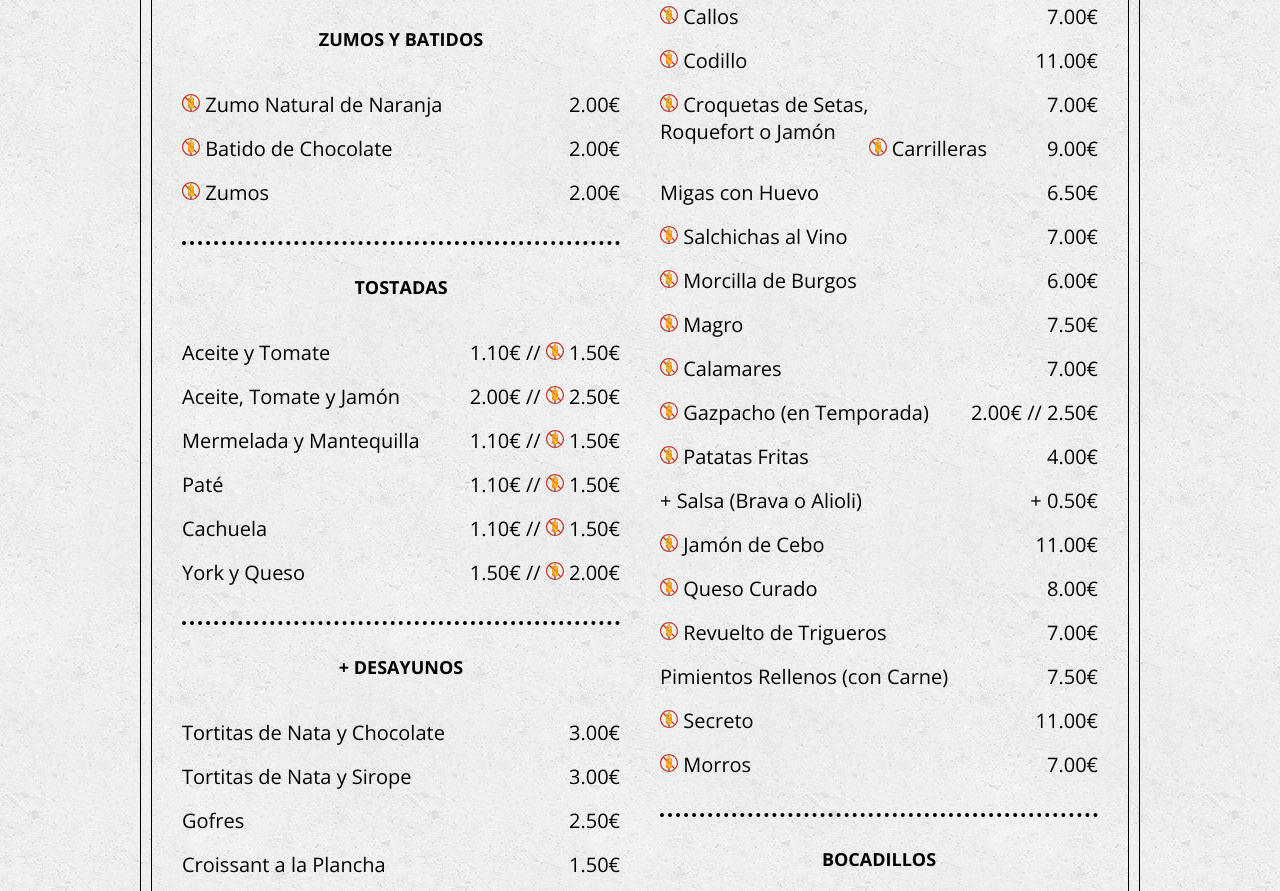
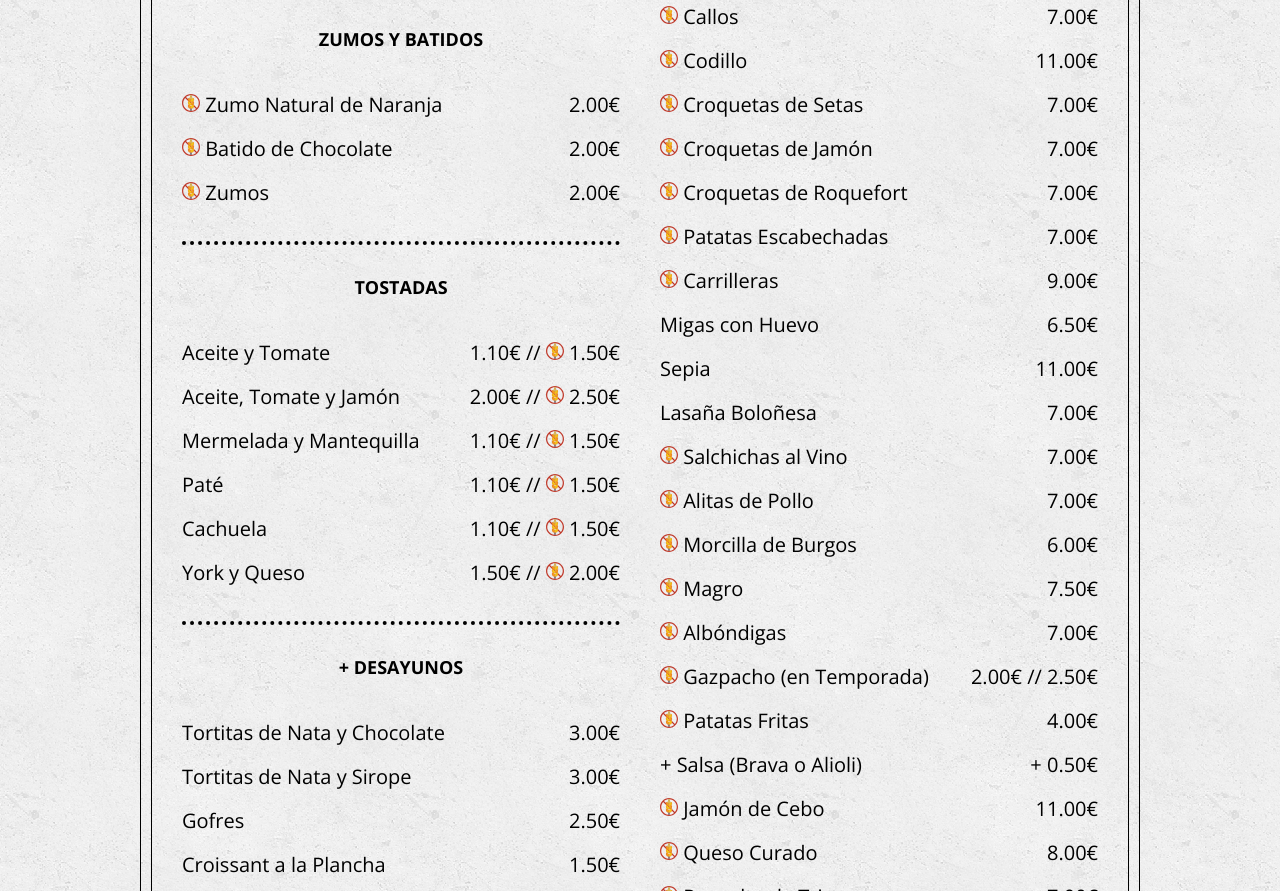
Before and after one commit to bbt-otra/bbt-otra.github.io, a plain HTML site: page index.html in a window 1280 px wide. Shown: the part 1843-2734 px from the top of the page. Drawn offline with nearby package versions, Linux system fonts and the light colour scheme.

Commit message:
Update index.html

```diff
--- a/index.html
+++ b/index.html
@@ -157,7 +157,16 @@
                                 <p class="nombre"><img src="image/gluten.svg" alt="" width="18px" height="18px"> Codillo</p>
                                 <p class="precio">11.00€</p>
                                 <br><br>
-                                <p class="nombre"><img src="image/gluten.svg" alt="" width="18px" height="18px"> Croquetas de Setas, <br> Roquefort o Jamón</p>
+                                <p class="nombre"><img src="image/gluten.svg" alt="" width="18px" height="18px"> Croquetas de Setas</p>
+                                <p class="precio">7.00€</p>
+                                <br><br>
+                                <p class="nombre"><img src="image/gluten.svg" alt="" width="18px" height="18px"> Croquetas de Jamón</p>
+                                <p class="precio">7.00€</p>
+                                <br><br>
+                                <p class="nombre"><img src="image/gluten.svg" alt="" width="18px" height="18px"> Croquetas de Roquefort</p>
+                                <p class="precio">7.00€</p>
+                                <br><br>
+                                <p class="nombre"><img src="image/gluten.svg" alt="" width="18px" height="18px"> Patatas Escabechadas</p>
                                 <p class="precio">7.00€</p>
                                 <br><br>
                                 <p class="nombre"><img src="image/gluten.svg" alt="" width="18px" height="18px"> Carrilleras </p>
@@ -166,7 +175,16 @@
                                 <p class="nombre"> Migas con Huevo</p>
                                 <p class="precio">6.50€</p>
                                 <br><br>
+                                <p class="nombre"> Sepia</p>
+                                <p class="precio">11.00€</p>
+                                <br><br>
+                                <p class="nombre"> Lasaña Boloñesa</p>
+                                <p class="precio">7.00€</p>
+                                <br><br>
                                 <p class="nombre"><img src="image/gluten.svg" alt="" width="18px" height="18px"> Salchichas al Vino</p>
+                                <p class="precio">7.00€</p>
+                                <br><br>
+                                <p class="nombre"><img src="image/gluten.svg" alt="" width="18px" height="18px"> Alitas de Pollo</p>
                                 <p class="precio">7.00€</p>
                                 <br><br>
                                 <p class="nombre"><img src="image/gluten.svg" alt="" width="18px" height="18px"> Morcilla de Burgos</p>
@@ -175,7 +193,7 @@
                                 <p class="nombre"><img src="image/gluten.svg" alt="" width="18px" height="18px"> Magro </p>
                                 <p class="precio">7.50€</p>
                                 <br><br>
-                                <p class="nombre"><img src="image/gluten.svg" alt="" width="18px" height="18px"> Calamares</p>
+                                <p class="nombre"><img src="image/gluten.svg" alt="" width="18px" height="18px"> Albóndigas</p>
                                 <p class="precio">7.00€</p>
                                 <br><br>
                                 <p class="nombre"><img src="image/gluten.svg" alt="" width="18px" height="18px"> Gazpacho (en Temporada)</p>
```
